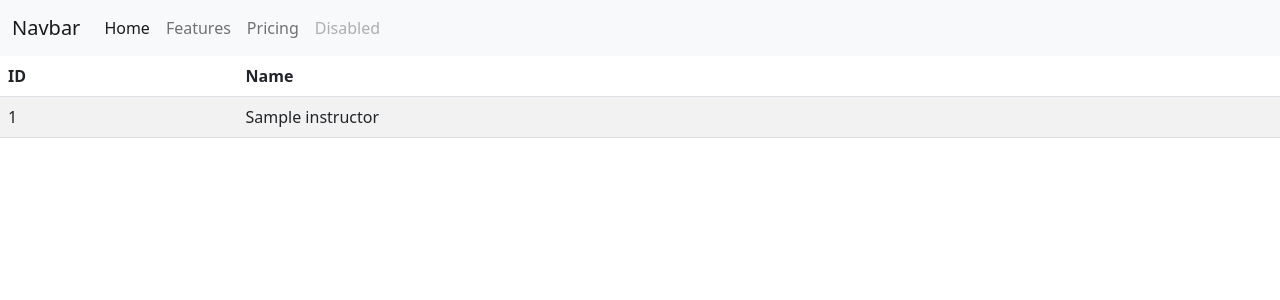
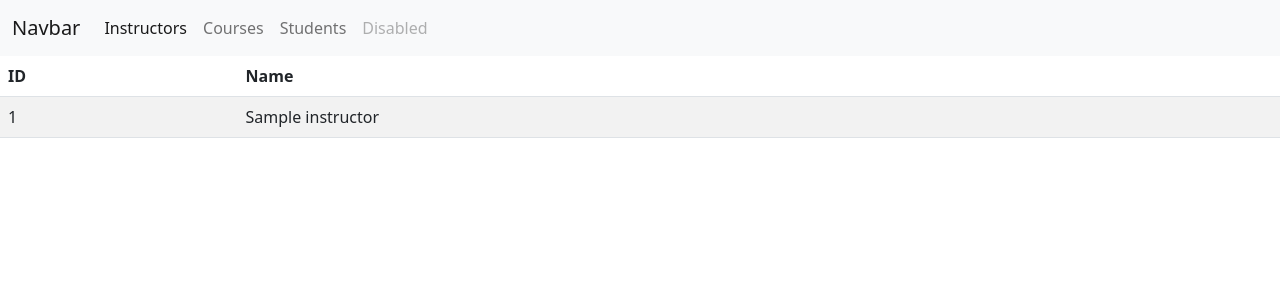
Before and after one commit to valeriejoplin/Homework-Three, a PHP site: page / in a window 1280 px wide. Shown: the top 300 px of the page. Run offline with PHP 8.4, Linux system fonts and the light colour scheme; tables that the repository leaves empty or names only in its code hold one stand-in row (values such as "Sample post").

Commit message:
Update header.php

```diff
--- a/header.php
+++ b/header.php
@@ -15,13 +15,13 @@
     <div class="collapse navbar-collapse" id="navbarNav">
       <ul class="navbar-nav">
         <li class="nav-item">
-          <a class="nav-link active" aria-current="page" href="#">Home</a>
+          <a class="nav-link active" aria-current="page" href="index.php">Instructors</a>
         </li>
         <li class="nav-item">
-          <a class="nav-link" href="#">Features</a>
+          <a class="nav-link" href="#">Courses</a>
         </li>
         <li class="nav-item">
-          <a class="nav-link" href="#">Pricing</a>
+          <a class="nav-link" href="#">Students</a>
         </li>
         <li class="nav-item">
           <a class="nav-link disabled">Disabled</a>
```
